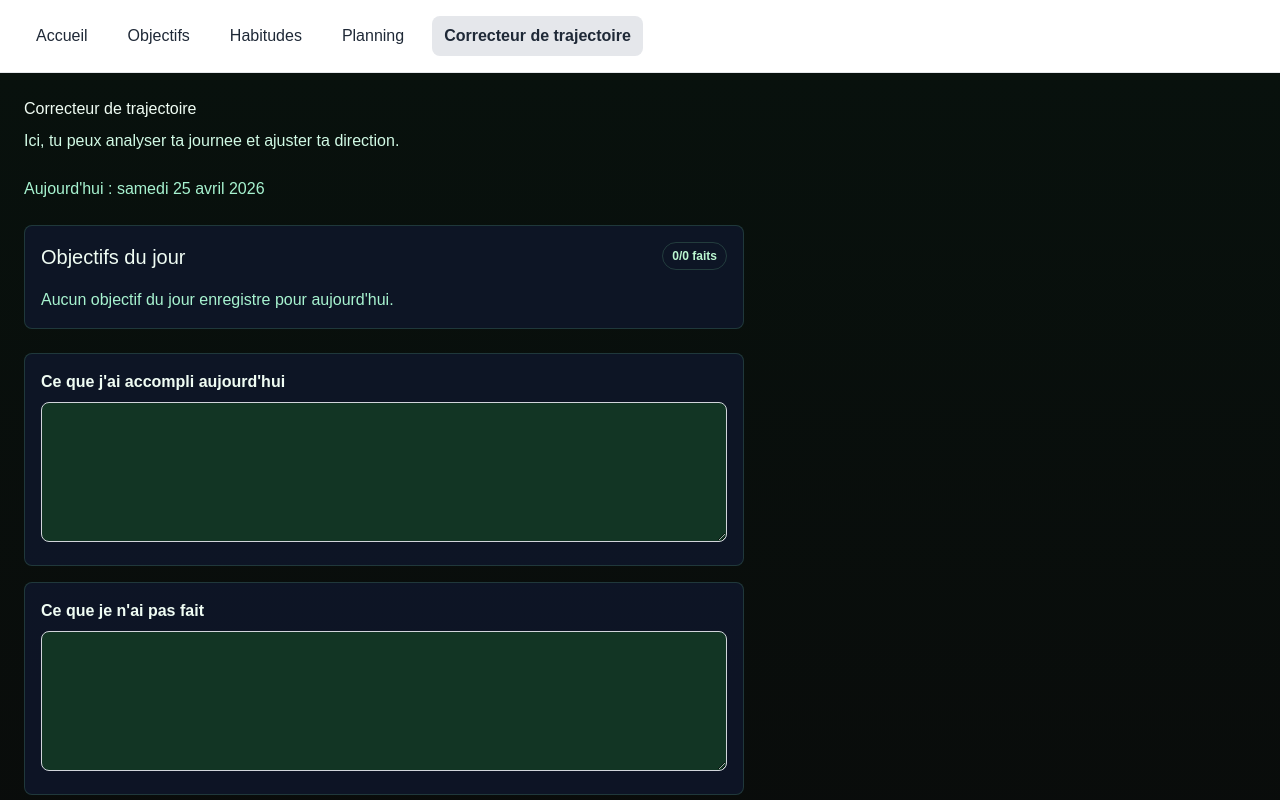
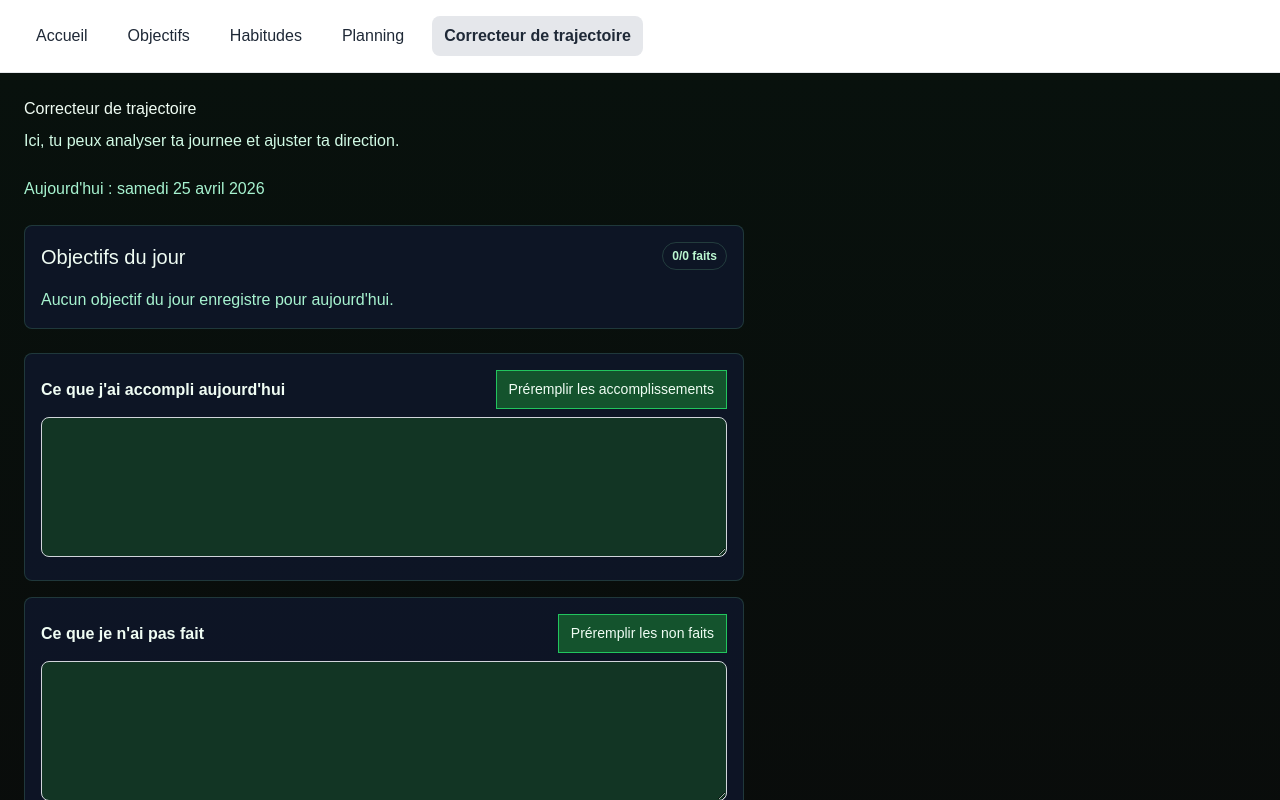
Before and after one commit to Gintaiji/taijilifeplan, a Next.js app: page /trajectoire in a window 1280 px wide. Shown: the top 800 px of the page. Built offline with nearby package versions, Linux system fonts and the light colour scheme.

Commit message:
Ajout du préremplissage du correcteur avec les objectifs du jour

```diff
--- a/app/components/TrajectoryReview.tsx
+++ b/app/components/TrajectoryReview.tsx
@@ -119,6 +119,25 @@ const labelStyle = {
   color: "var(--dashboard-text-primary)",
 };
 
+const fieldHeaderStyle = {
+  display: "flex",
+  justifyContent: "space-between",
+  alignItems: "center",
+  gap: "12px",
+  flexWrap: "wrap" as const,
+  marginBottom: "8px",
+};
+
+const fieldHeaderLabelStyle = {
+  ...labelStyle,
+  marginBottom: 0,
+};
+
+const prefillButtonStyle = {
+  fontSize: "14px",
+  padding: "8px 12px",
+};
+
 const textareaStyle = {
   width: "100%",
   minHeight: "140px",
@@ -188,6 +207,8 @@ type TrajectoryState = {
 
 type TrajectoryEntries = Record<string, TrajectoryState>;
 
+type PrefillFieldName = "accomplishedToday" | "notDoneToday";
+
 type DailyObjective = {
   id: number;
   label: string;
@@ -225,6 +246,24 @@ function isTrajectoryEmpty(trajectory: TrajectoryState) {
     trajectory.notDoneToday.trim() === "" &&
     trajectory.decideForTomorrow.trim() === ""
   );
+}
+
+function formatObjectiveForReview(objective: DailyObjective) {
+  const cleanLabel = objective.label.trim();
+
+  if (objective.time.trim() === "") {
+    return `- ${cleanLabel}`;
+  }
+
+  return `- ${objective.time} - ${cleanLabel}`;
+}
+
+function appendTextToField(currentText: string, textToAdd: string) {
+  if (currentText.trim() === "") {
+    return textToAdd;
+  }
+
+  return `${currentText.trimEnd()}\n\n${textToAdd}`;
 }
 
 function normalizeTrajectoryEntry(savedEntry: unknown): TrajectoryState {
@@ -412,9 +451,13 @@ export default function TrajectoryReview() {
   const [isStorageLoaded, setIsStorageLoaded] = useState(false);
 
   const todayEntry = entries[todayKey] ?? getInitialTrajectoryState();
-  const completedObjectivesCount = dailyObjectives.filter(
+  const completedObjectives = dailyObjectives.filter(
     (objective) => objective.completed,
-  ).length;
+  );
+  const unfinishedObjectives = dailyObjectives.filter(
+    (objective) => !objective.completed,
+  );
+  const completedObjectivesCount = completedObjectives.length;
 
   const savedDates = Object.keys(entries).sort((a, b) => b.localeCompare(a));
   const consultationDate = savedDates.includes(selectedDate)
@@ -423,6 +466,13 @@ export default function TrajectoryReview() {
   const consultationEntry = entries[consultationDate] ?? getInitialTrajectoryState();
 
   useEffect(() => {
+    let shouldUpdateState = true;
+
+    queueMicrotask(() => {
+      if (!shouldUpdateState) {
+        return;
+      }
+
       const savedEntries = getEntriesFromLocalStorage(todayKey);
       const latestSavedDate =
         Object.keys(savedEntries).sort((a, b) => b.localeCompare(a))[0] ??
@@ -432,6 +482,11 @@ export default function TrajectoryReview() {
       setSelectedDate(latestSavedDate);
       setDailyObjectives(getTodayObjectivesFromLocalStorage(todayKey));
       setIsStorageLoaded(true);
+    });
+
+    return () => {
+      shouldUpdateState = false;
+    };
   }, [todayKey]);
 
   useEffect(() => {
@@ -462,6 +517,24 @@ export default function TrajectoryReview() {
     });
 
     setSelectedDate(todayKey);
+  }
+
+  function handlePrefillField(
+    fieldName: PrefillFieldName,
+    objectivesToAdd: DailyObjective[],
+  ) {
+    const prefilledText = objectivesToAdd
+      .map(formatObjectiveForReview)
+      .join("\n");
+
+    if (prefilledText === "") {
+      return;
+    }
+
+    handleFieldChange(
+      fieldName,
+      appendTextToField(todayEntry[fieldName], prefilledText),
+    );
   }
 
   return (
@@ -518,9 +591,22 @@ export default function TrajectoryReview() {
 
       <div style={formStyle}>
         <div style={fieldStyle}>
-          <label htmlFor="accomplishedToday" style={labelStyle}>
+          <div style={fieldHeaderStyle}>
+            <label htmlFor="accomplishedToday" style={fieldHeaderLabelStyle}>
               Ce que j&apos;ai accompli aujourd&apos;hui
             </label>
+            <button
+              type="button"
+              className="control-button"
+              style={prefillButtonStyle}
+              disabled={!isStorageLoaded || completedObjectives.length === 0}
+              onClick={() =>
+                handlePrefillField("accomplishedToday", completedObjectives)
+              }
+            >
+              Pr&eacute;remplir les accomplissements
+            </button>
+          </div>
           <textarea
             id="accomplishedToday"
             style={textareaStyle}
@@ -532,9 +618,22 @@ export default function TrajectoryReview() {
         </div>
 
         <div style={fieldStyle}>
-          <label htmlFor="notDoneToday" style={labelStyle}>
+          <div style={fieldHeaderStyle}>
+            <label htmlFor="notDoneToday" style={fieldHeaderLabelStyle}>
               Ce que je n&apos;ai pas fait
             </label>
+            <button
+              type="button"
+              className="control-button"
+              style={prefillButtonStyle}
+              disabled={!isStorageLoaded || unfinishedObjectives.length === 0}
+              onClick={() =>
+                handlePrefillField("notDoneToday", unfinishedObjectives)
+              }
+            >
+              Pr&eacute;remplir les non faits
+            </button>
+          </div>
           <textarea
             id="notDoneToday"
             style={textareaStyle}
```
Lines whose indentation alone changed are shown as unchanged.
